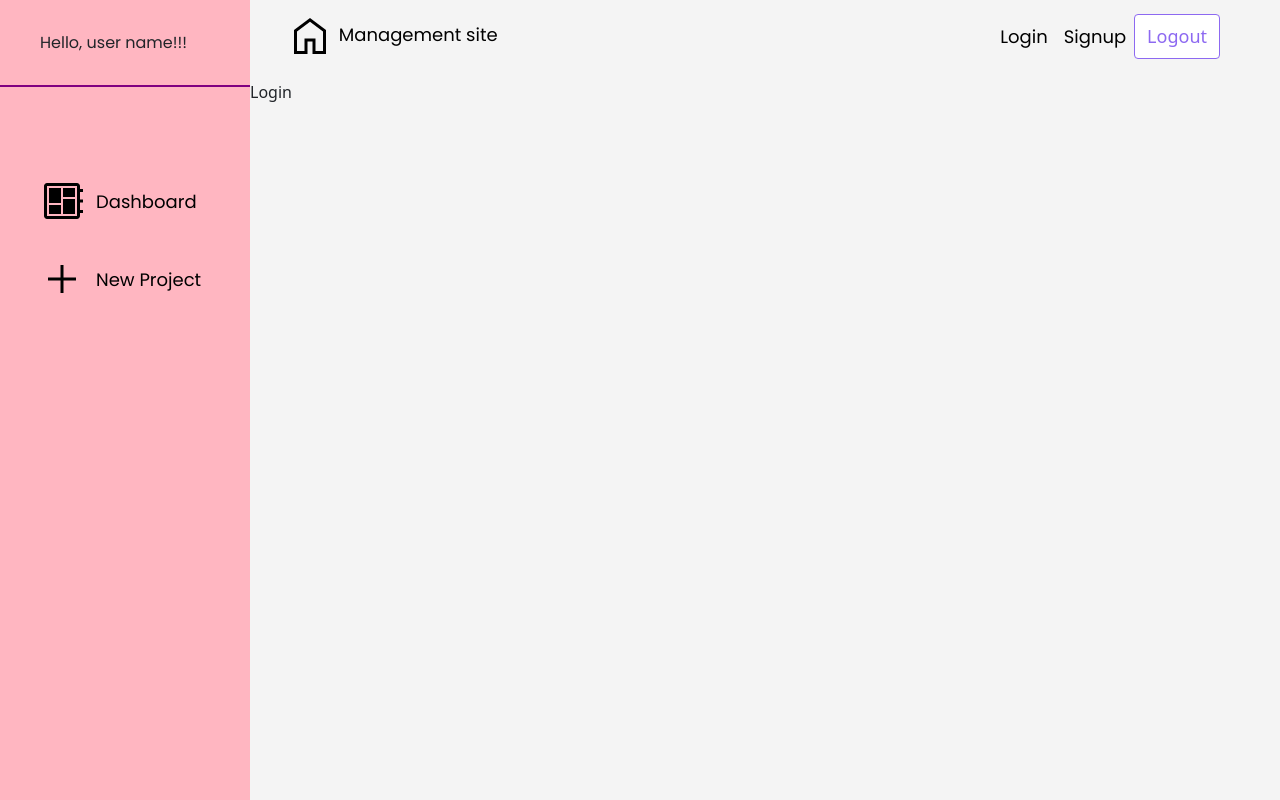
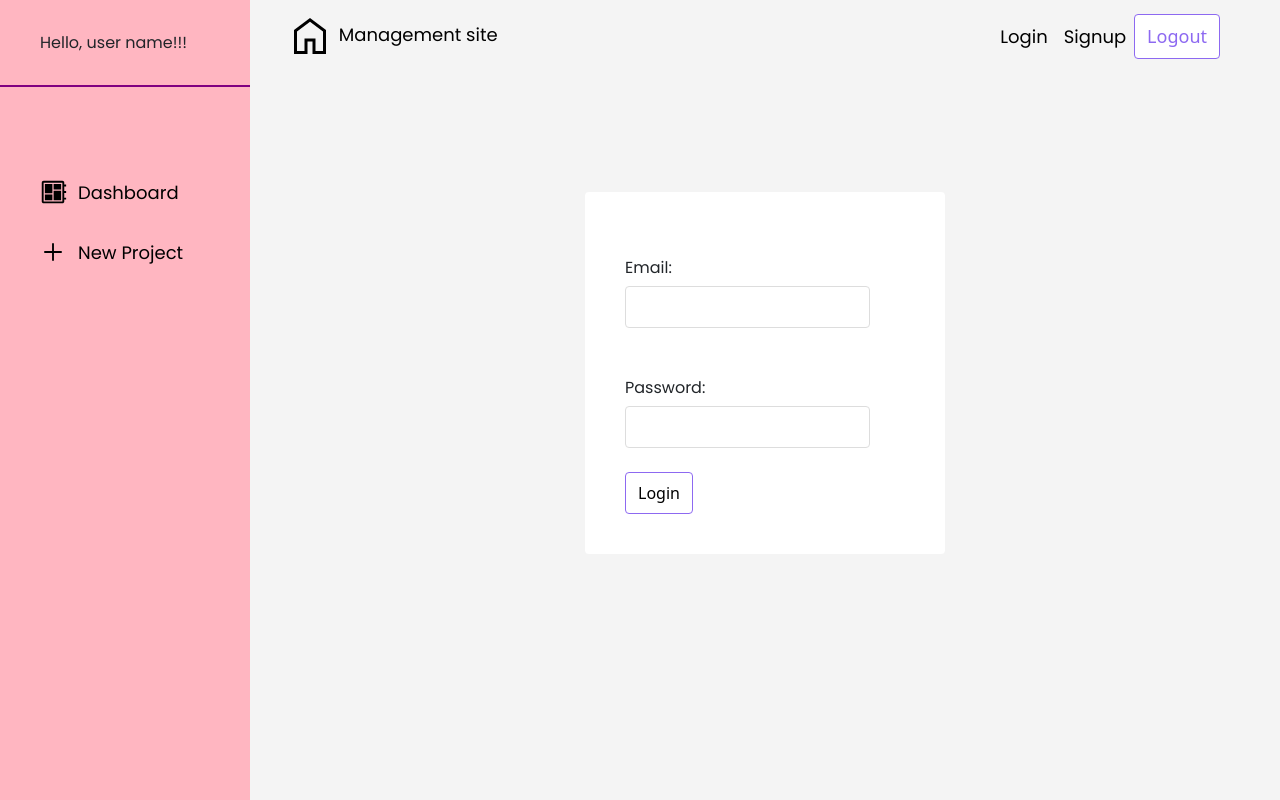
Before and after one commit to nisha-07/management-site, a React (Create React App) app in the folder management-site/: page /login in a window 1280 px wide. Built offline with nearby package versions, Linux system fonts and the light colour scheme; no server answers.

Commit message:
MS: Login page and integrate with firebase
Change route of dashboard and login

```diff
--- a/management-site/src/App.js
+++ b/management-site/src/App.js
@@ -18,8 +18,8 @@ function App() {
         <div className="Container">
           <Navbar />
           <Routes>
-            <Route path="/" element={<Dashboard />} />
             <Route path="/login" element={<Login />} />
+            <Route path="/Dashboard" element={<Dashboard />} />
             <Route path="/signup" element={<Signup />} />
             <Route path="/create" element={<Create />} />
             <Route path="/project/:id" element={<Project />} />
--- a/management-site/src/components/Navbar/Navbar.js
+++ b/management-site/src/components/Navbar/Navbar.js
@@ -8,7 +8,7 @@ const Navbar = () => {
 
     return (
         <div className={classes.navbar}>
-            <a href="/" className={classes.mainLogo}>
+            <a href="/dashboard" className={classes.mainLogo}>
                 <img src={homeIcon} alt="home-icon" className="ms-3" />
                 <span className="my-auto"> Management site</span>
             </a>
--- a/management-site/src/components/Sidebar/Sidebar.js
+++ b/management-site/src/components/Sidebar/Sidebar.js
@@ -12,7 +12,7 @@ const Sidebar = () => {
             <nav className={classes.links}>
                 <ul>
                     <li>
-                        <NavLink to="/">
+                        <NavLink to="/dashboard">
                             <img src={DashboardIcon} alt="dashboard icon" />
                             <span>Dashboard</span>
                         </NavLink>
--- a/management-site/src/components/Sidebar/Sidebar.module.css
+++ b/management-site/src/components/Sidebar/Sidebar.module.css
@@ -38,4 +38,6 @@
 
 .sidebar .links img {
     margin-right: 10px;
+    height: 30px;
+    width: 30px;
 }
--- a/management-site/src/hooks/useLogin.js
+++ b/management-site/src/hooks/useLogin.js
@@ -1,13 +1,16 @@
+import { projectAuth, projectFirestore } from "../firebase/config"
 import { useEffect, useState } from "react"
 
-import { projectAuth } from "../firebase/config"
 import useAuthContext from "./useAuthContext"
+import { useNavigate } from "react-router-dom";
 
 export const useLogin = () => {
     const [isCancelled, setIsCancelled] = useState(false)
     const [error, setError] = useState(null)
+
     const [isLoading, setIsLoading] = useState(false)
     const { dispatch } = useAuthContext()
+    const navigate = useNavigate();
 
     const login = async (email, password) => {
         setError(null)
@@ -15,6 +18,7 @@ export const useLogin = () => {
 
         try {
             const res = await projectAuth.signInWithEmailAndPassword(email, password)
+            await projectFirestore.collection("users").doc(res.user.uid).update({ online: true })
 
             // dispatch login funtion
             dispatch({ type: "LOGIN", payload: res.user })
@@ -23,6 +27,7 @@ export const useLogin = () => {
                 setIsLoading(false)
                 setError(null)
             }
+            navigate("/dashboard")
         }
 
         catch (err) {
--- a/management-site/src/hooks/useLogout.js
+++ b/management-site/src/hooks/useLogout.js
@@ -1,13 +1,15 @@
+import { projectAuth, projectFirestore } from "../firebase/config"
 import { useEffect, useState } from "react"
 
-import { projectAuth, projectFirestore } from "../firebase/config"
 import useAuthContext from "./useAuthContext"
+import { useNavigate } from "react-router-dom"
 
 export const useLogout = () => {
     const [isCancelled, setIsCancelled] = useState(false)
     const [error, setError] = useState(null)
     const [isLoading, setIsLoading] = useState(false)
     const { dispatch, user } = useAuthContext()
+    const navigate = useNavigate()
 
     const logout = async () => {
         setError(null)
@@ -17,6 +19,7 @@ export const useLogout = () => {
             const { uid } = user;
             await projectFirestore.collection("users").doc(uid).update({ online: false })
             await projectAuth.signOut()
+            navigate("/login")
 
             // dispatch logout funtion
             dispatch({ type: "LOGOUT" })
--- a/management-site/src/pages/login/Login.js
+++ b/management-site/src/pages/login/Login.js
@@ -1,11 +1,52 @@
-import classes from "./Login.module.css"
+import { Audio } from "react-loader-spinner";
+import classes from "./Login.module.css";
+import useLogin from "../../hooks/useLogin";
+import { useState } from "react";
 
 const Login = () => {
+    const [email, setEmail] = useState("");
+    const [password, setPassword] = useState("");
+
+    const { isLoading, error, login } = useLogin()
+
+    // handle event after clicking on submit button
+    const handleSubmit = async (e) => {
+        e.preventDefault();
+        login(email, password)
+    };
+
     return (
-        <div>
-            Login
-        </div>
-    )
-}
+        <form onSubmit={handleSubmit} className={classes.login}>
+            <label>
+                <span>Email:</span>
+                <input
+                    required
+                    type="email"
+                    onChange={(e) => setEmail(e.target.value)}
+                    value={email}
+                />
+            </label>
+            <label>
+                <span>Password:</span>
+                <input
+                    required
+                    type="password"
+                    onChange={(e) => setPassword(e.target.value)}
+                    value={password}
+                />
+            </label>
+            {isLoading ? (
+                <div className="d-flex justify-content-center">
+                    <Audio height="18px" width="18px" color="purple" />
+                </div>
+            ) : (
+                <button type="submit" className={classes.btn}>
+                    Login
+                </button>
+            )}
+            {error && <em>{error}</em>}
+        </form>
+    );
+};
 
-export default Login
+export default Login;
--- a/management-site/src/pages/login/Login.module.css
+++ b/management-site/src/pages/login/Login.module.css
@@ -0,0 +1,29 @@
+.login {
+    max-width: 360px;
+    margin: 120px auto;
+    padding: 40px;
+    border-radius: 4px;
+    background: #fff;
+}
+
+.btn {
+    background: #fff;
+    padding: 8px 12px;
+    border-radius: 4px;
+    color: black;
+    cursor: pointer;
+    font-size: 1em;
+    border: 1px solid var(--primary-color);
+}
+
+.btn:hover {
+    color: black;
+    background-color: var(--primary-color);
+}
+
+.login em {
+    display: flex;
+    justify-content: center;
+    color: red;
+    margin: 8px;
+}
--- a/management-site/src/pages/signup/Signup.js
+++ b/management-site/src/pages/signup/Signup.js
@@ -17,7 +17,7 @@ const Signup = () => {
     const handleSubmit = (e) => {
         e.preventDefault()
         signup(email, password, displayName, thumbnail)
-        navigate("/")
+        navigate("/dashboard")
     }
 
     const handleFileChange = (e) => {
```
